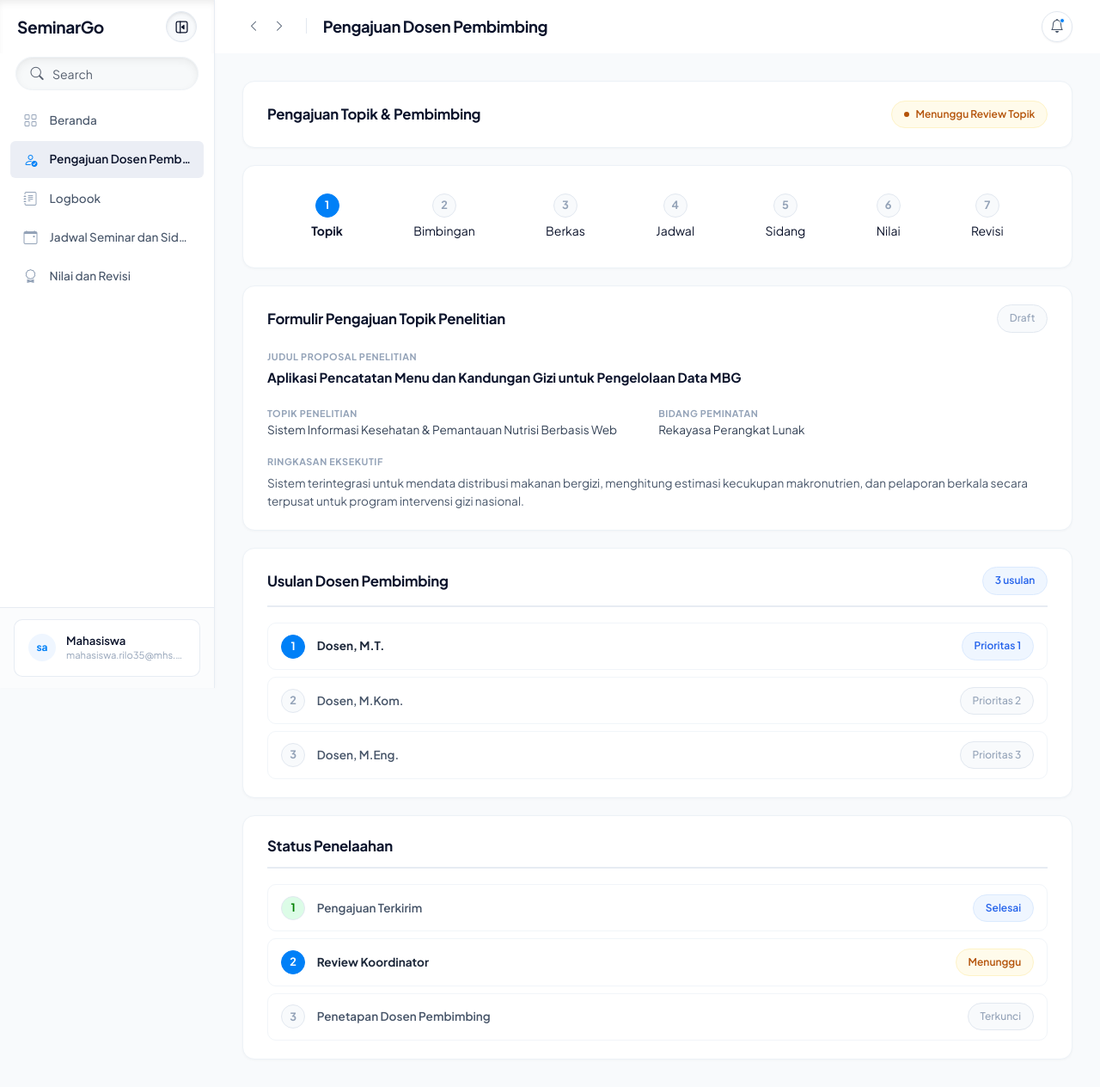
After one commit to Althaf-Budiman/seminar-go, a PHP site: page /pengajuan-dosen-pembimbing in a window 1280 px wide. The commit adds this page. Shown: the whole page at 86% size. Run offline with PHP 8.4, Linux system fonts and the light colour scheme.

Commit message:
slicing pengajuan dosen pembimbing step 1 page

```diff
--- a/assets/css/style.css
+++ b/assets/css/style.css
@@ -893,10 +893,17 @@ body.overflow-hidden {
     color: #94a3b8;
 }
 
-.list-item.active .list-item-num {
+.list-item.active .list-item-num,
+.progress-step.active .list-item-num {
     background-color: var(--color-primary);
     border-color: var(--color-primary);
     color: #ffffff;
+}
+
+.list-item.done .list-item-num,
+.progress-step.done .list-item-num {
+    background-color: #DCFCE7;
+    color: green;
 }
 
 .list-item h3 {
@@ -929,12 +936,22 @@ body.overflow-hidden {
     margin-top: 1.25rem;
 }
 
+.detail-item,
+.detail-item-row {
+    display: flex;
+}
+
 .detail-item {
-    display: flex;
     flex-direction: column;
 }
 
-.detail-item label {
+.detail-item-row {
+    flex-direction: row;
+    gap: 3rem;
+}
+
+.detail-item label,
+.detail-item-row label {
     font-size: 0.68rem;
     font-weight: 700;
     color: #94a3b8;
@@ -943,7 +960,8 @@ body.overflow-hidden {
     margin-bottom: 0.35rem;
 }
 
-.detail-item h4 {
+.detail-item h4,
+.detail-item-row h4 {
     font-size: 0.95rem;
     font-weight: 700;
     color: var(--text-primary);
@@ -952,26 +970,31 @@ body.overflow-hidden {
 }
 
 .detail-item p,
-.detail-item em {
+.detail-item em,
+.detail-item-row p,
+.detail-item-row em {
     font-size: 0.85rem;
     color: #334155;
     line-height: 1.5;
     margin: 0;
 }
 
-.detail-item em {
+.detail-item em,
+.detail-item-row em {
     font-style: italic;
     color: #475569;
     font-weight: 500;
 }
 
-.detail-item small {
+.detail-item small,
+.detail-item-row small {
     font-size: 0.75rem;
     color: #94a3b8;
     margin-top: 0.15rem;
 }
 
-.detail-item .desc {
+.detail-item .desc,
+.detail-item-row .desc {
     color: #475569;
     line-height: 1.6;
 }
@@ -1309,12 +1332,6 @@ i {
     color: #1e293b;
 }
 
-/* Step "done" state */
-.list-item.done .list-item-num {
-    background-color: #0080F7;
-    border-color: #0080F7;
-    color: #ffffff;
-}
 
 /* ==========================================================================
    Bimbingan List (Riwayat Bimbingan)
@@ -1711,3 +1728,27 @@ i {
     display: flex;
     gap: .25rem;
 }
+
+/* ==========================================================================
+   Pengajuan Dosen Pembimbing
+   ========================================================================== */
+
+
+.progress-steps {
+    display: flex;
+    gap: 1rem;
+    justify-content: space-evenly;
+}
+
+.progress-step {
+    display: flex;
+    flex-direction: column;
+    align-items: center;
+    gap: 5px;
+    justify-content: center;
+    padding: 0.65rem 0.95rem;
+}
+
+.progress-step.active {
+    font-weight: 700;
+}
--- /dev/null
+++ b/controllers/PengajuanDosenPembimbing.php
@@ -0,0 +1,19 @@
+<?php
+
+
+class PengajuanDosenPembimbing
+{
+    private $load;
+
+    public function __construct()
+    {
+        $this->load  = new Loader();
+    }
+
+    public function index()
+    {
+        $this->load->view('views/pengajuan-dosen-pembimbing/index.php', [
+            'pageTitle' => 'Pengajuan Dosen Pembimbing',
+        ]);
+    }
+}
--- a/views/layout/header.php
+++ b/views/layout/header.php
@@ -61,7 +61,7 @@ $activeTitle = $pageTitle ?? $title ?? 'Seminar Proposal';
                         </a>
                     </li>
                     <li>
-                        <a href="<?= BASE_URL ?>/pengajuan-dosen" class="<?= $currentPage === 'pengajuan-dosen' ? 'active' : '' ?>" title="Pengajuan Dosen Pembimbing">
+                        <a href="<?= BASE_URL ?>/pengajuan-dosen-pembimbing" class="<?= $currentPage === 'pengajuan-dosen-pembimbing' ? 'active' : '' ?>" title="Pengajuan Dosen Pembimbing">
                             <i class="bi bi-person-check"></i>
                             <span>Pengajuan Dosen Pembimbing</span>
                         </a>
--- /dev/null
+++ b/views/pengajuan-dosen-pembimbing/index.php
@@ -0,0 +1,193 @@
+<?php require_once __DIR__ . '/../layout/header.php'; ?>
+
+<div class="dashboard-container">
+    <div class="content-card">
+        <div class="card-header">
+            <h2>Pengajuan Topik & Pembimbing</h2>
+            <span class="badge warning">
+                <span class="dot"></span>
+                Menunggu Review Topik
+            </span>
+        </div>
+    </div>
+
+    <!-- Progress step -->
+    <div class="content-card">
+        <div class="progress-steps">
+            <div class="progress-step active">
+                <span class="list-item-num">1</span>
+                <p>
+                    Topik
+                </p>
+            </div>
+            <div class="progress-step ">
+                <span class="list-item-num">2</span>
+                <p>
+                    Bimbingan
+                </p>
+            </div>
+            <div class="progress-step ">
+                <span class="list-item-num">3</span>
+                <p>
+                    Berkas
+                </p>
+            </div>
+            <div class="progress-step ">
+                <span class="list-item-num">4</span>
+                <p>
+                    Jadwal
+                </p>
+            </div>
+            <div class="progress-step ">
+                <span class="list-item-num">5</span>
+                <p>
+                    Sidang
+                </p>
+            </div>
+            <div class="progress-step ">
+                <span class="list-item-num">6</span>
+                <p>
+                    Nilai
+                </p>
+            </div>
+            <div class="progress-step ">
+                <span class="list-item-num">7</span>
+                <p>
+                    Revisi
+                </p>
+            </div>
+        </div>
+
+    </div>
+
+    <!-- Formulir pengajuan topik penelitian -->
+    <div class="content-card">
+        <div class="card-header">
+            <div>
+                <h2>Formulir Pengajuan Topik Penelitian</h2>
+            </div>
+            <span class="badge neutral">
+                Draft </span>
+        </div>
+
+        <div class="detail-list">
+            <div class="detail-item">
+                <label>Judul Proposal Penelitian</label>
+                <h4>Aplikasi Pencatatan Menu dan Kandungan Gizi untuk Pengelolaan Data MBG</h4>
+            </div>
+
+            <div class="detail-item-row">
+                <div>
+                    <label>Topik Penelitian</label>
+                    <p>Sistem Informasi Kesehatan & Pemantauan Nutrisi Berbasis Web</p>
+                </div>
+                <div>
+                    <label>Bidang Peminatan</label>
+                    <p>Rekayasa Perangkat Lunak</p>
+                </div>
+            </div>
+
+
+            <div class="detail-item">
+                <label>Ringkasan Eksekutif</label>
+                <p class="desc"><?= nl2br(htmlspecialchars($sempro['detailProposal']['ringkasan'] ?? 'Sistem terintegrasi untuk mendata distribusi makanan bergizi, menghitung estimasi kecukupan makronutrien, dan pelaporan berkala secara terpusat untuk program intervensi gizi nasional.')) ?></p>
+            </div>
+        </div>
+    </div>
+
+    <!-- Usulan Dosen Pembimbing -->
+    <div class="content-card">
+        <div class="card-header border-b">
+            <div>
+                <h2>Usulan Dosen Pembimbing</h2>
+            </div>
+            <span class="badge primary">
+                3 usulan
+            </span>
+        </div>
+
+        <div class="list">
+            <div class="list-item active">
+                <div class="list-item-left">
+                    <span class="list-item-num">1</span>
+                    <div>
+                        <h3>Dosen, M.T.</h3>
+                    </div>
+                </div>
+                <div>
+                    <span class="badge primary">Prioritas 1</span>
+                </div>
+            </div>
+            <div class="list-item locked">
+                <div class="list-item-left">
+                    <span class="list-item-num">2</span>
+                    <div>
+                        <h3>Dosen, M.Kom.</h3>
+                    </div>
+                </div>
+                <div>
+                    <span class="badge neutral">Prioritas 2</span>
+                </div>
+            </div>
+            <div class="list-item locked">
+                <div class="list-item-left">
+                    <span class="list-item-num">3</span>
+                    <div>
+                        <h3>Dosen, M.Eng.</h3>
+                    </div>
+                </div>
+                <div>
+                    <span class="badge neutral">Prioritas 3</span>
+                </div>
+            </div>
+        </div>
+    </div>
+
+    <!-- Status Penelaahan -->
+    <div class="content-card">
+        <div class="card-header border-b">
+            <div>
+                <h2>Status Penelaahan</h2>
+            </div>
+        </div>
+
+        <div class="list">
+            <div class="list-item done">
+                <div class="list-item-left">
+                    <span class="list-item-num">1</span>
+                    <div>
+                        <h3>Pengajuan Terkirim</h3>
+                    </div>
+                </div>
+                <div>
+                    <span class="badge primary">Selesai</span>
+                </div>
+            </div>
+            <div class="list-item active">
+                <div class="list-item-left">
+                    <span class="list-item-num">2</span>
+                    <div>
+                        <h3>Review Koordinator</h3>
+                    </div>
+                </div>
+                <div>
+                    <span class="badge warning">Menunggu</span>
+                </div>
+            </div>
+            <div class="list-item locked">
+                <div class="list-item-left">
+                    <span class="list-item-num">3</span>
+                    <div>
+                        <h3>Penetapan Dosen Pembimbing</h3>
+                    </div>
+                </div>
+                <div>
+                    <span class="badge neutral">Terkunci</span>
+                </div>
+            </div>
+        </div>
+    </div>
+</div>
+</div>
+
+<?php require_once __DIR__ . '/../layout/footer.php'; ?>
```
